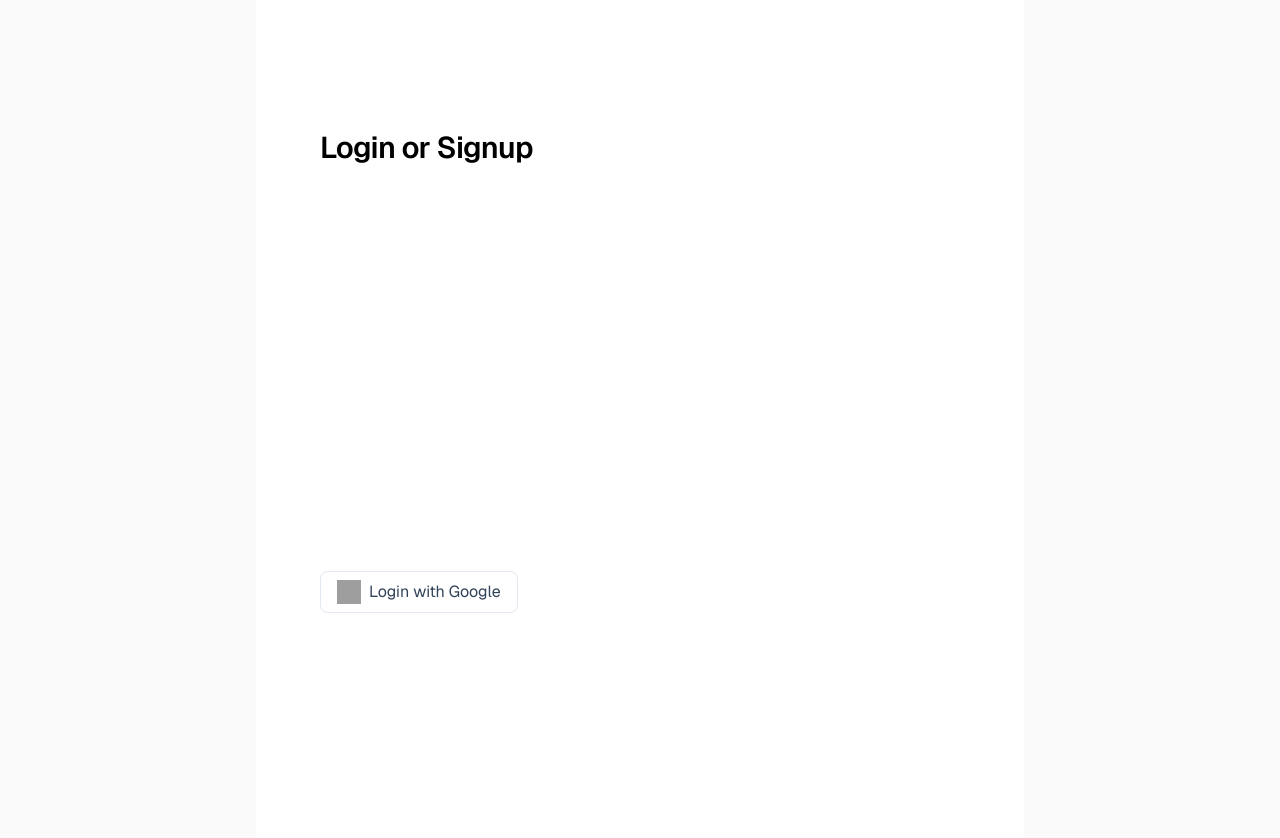
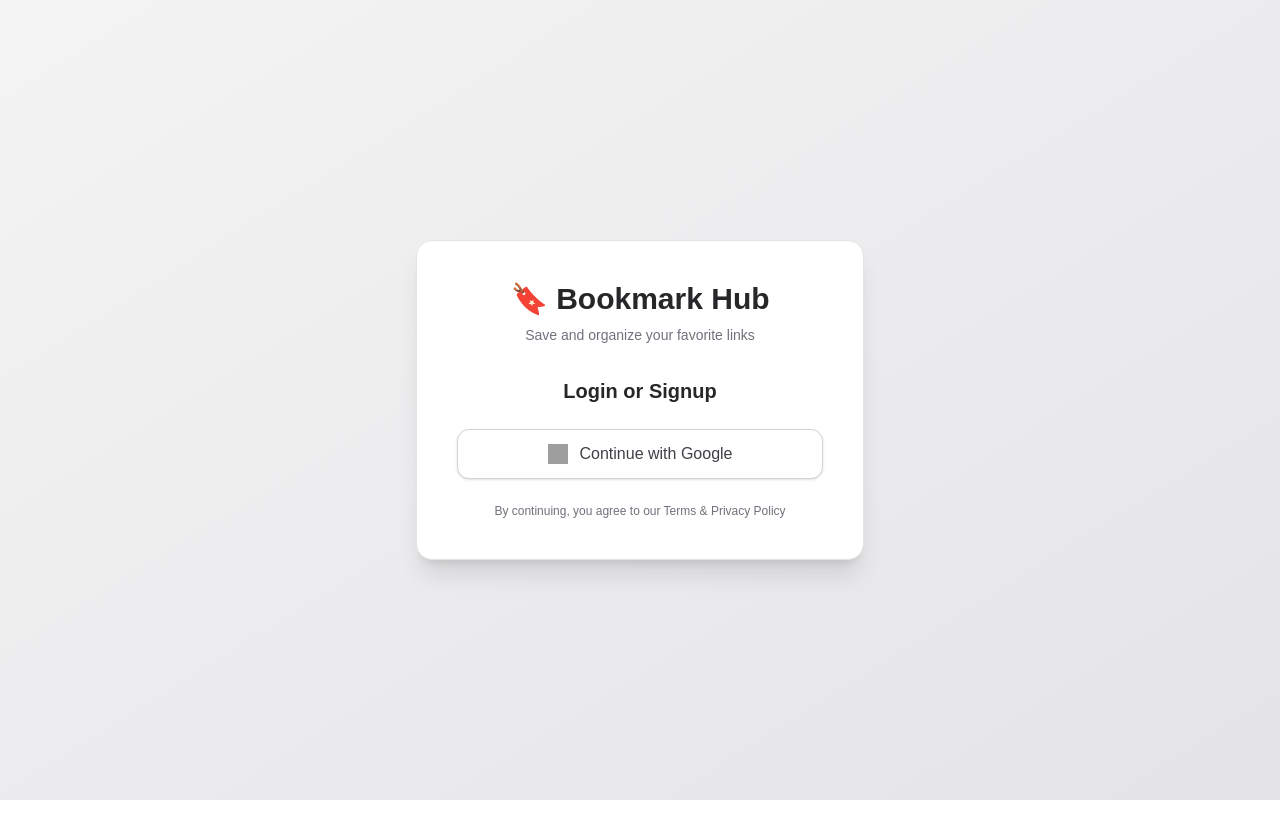
Before and after one commit to denzildsoza/bookmark-app, a Next.js app: page / in a window 1280 px wide. Shown: the top 838 px of the page. After the commit the page ends 800 px from the top, so only its background shows below. Built offline with nearby package versions, Linux system fonts and the light colour scheme; no server answers; grey boxes are pictures that could not be loaded.

Commit message:
updated styles

```diff
--- a/src/app/bookmarks/page.js
+++ b/src/app/bookmarks/page.js
@@ -4,6 +4,7 @@ import { useState } from "react";
 import EditModal from "@/components/EditModal";
 import { useBookmarks } from "@/hooks/useBookmarks";
 import bookmarkTransaction from "@/utills/bookmarkUtils";
+
 export default function BookmarksPage() {
   const [isEdit, setIsEdit] = useState(false);
   const [isAdd, setIsAdd] = useState(false);
@@ -12,66 +13,71 @@ export default function BookmarksPage() {
 
   return (
     <>
-      <div className="flex min-h-screen items-center justify-center bg-zinc-500 font-sans dark:bg-black">
-        <main className="flex min-h-screen w-full max-w-3xl flex-col bg-white dark:bg-black sm:items-start">
+      {/* Background */}
+      <div className="min-h-screen bg-gradient-to-br from-zinc-100 to-zinc-200 dark:from-zinc-900 dark:to-black p-6 flex justify-center">
+        {/* Width Limited Container */}
+        <div className="h-[calc(100vh-3rem)] w-full max-w-5xl bg-white dark:bg-zinc-900 border border-zinc-200 dark:border-zinc-800 shadow-xl rounded-2xl flex flex-col overflow-hidden">
           {/* Header */}
-          <header className="w-full py-4 px-6 border-b border-gray-200 dark:border-gray-700">
-            <h1 className="text-2xl font-bold text-black dark:text-white">
-              Bookmarks
+          <header className="flex items-center justify-between px-8 py-6 border-b border-zinc-200 dark:border-zinc-800">
+            <h1 className="text-2xl font-semibold text-zinc-800 dark:text-white">
+              🔖 Your Bookmarks
             </h1>
+
+            <button
+              onClick={() => setIsAdd(true)}
+              className="px-5 py-2 rounded-xl bg-zinc-900 text-white dark:bg-white dark:text-black hover:opacity-90 transition shadow-sm"
+            >
+              + Add Bookmark
+            </button>
           </header>
 
-          {/* Bookmark List */}
-          <div className="w-full p-6 space-y-3">
-            <div
-              onClick={() => setIsAdd(true)}
-              className="flex items-center justify-between p-4 rounded-lg bg-gray-100 dark:bg-zinc-800 hover:bg-gray-200 dark:hover:bg-zinc-700 transition"
-            >
-              + Add bookmark
-            </div>
+          {/* Scrollable Content */}
+          <div className="flex-1 overflow-y-auto p-8 space-y-4">
             {loading ? (
-              <div className="flex items-center justify-between p-4 rounded-lg bg-gray-100 dark:bg-zinc-800 hover:bg-gray-200 dark:hover:bg-zinc-700 transition">
-                Loading...
+              <div className="p-5 rounded-xl bg-zinc-100 dark:bg-zinc-800 text-center">
+                Loading bookmarks...
+              </div>
+            ) : bookmarks.length === 0 ? (
+              <div className="text-center py-20 text-zinc-500 dark:text-zinc-400">
+                No bookmarks yet. Click <b>Add Bookmark</b> to start ✨
               </div>
             ) : (
-              bookmarks.map((item, index) => (
+              bookmarks.map((item) => (
                 <div
                   key={item.id}
-                  className="flex items-center justify-between p-4 rounded-lg bg-gray-100 dark:bg-zinc-800 hover:bg-gray-200 dark:hover:bg-zinc-700 transition"
+                  className="group flex items-center justify-between p-5 rounded-xl bg-zinc-100 dark:bg-zinc-800 hover:bg-zinc-200 dark:hover:bg-zinc-700 transition shadow-sm hover:shadow-md"
                 >
-                  {/* Title Click */}
-                  <span
+                  <div
                     onClick={() => window.open(item.url, "_blank")}
-                    className="cursor-pointer text-lg font-semibold text-black dark:text-white"
+                    className="cursor-pointer"
                   >
-                    {item.title}
-                  </span>
+                    <p className="font-semibold text-lg text-zinc-800 dark:text-white group-hover:underline">
+                      {item.title}
+                    </p>
+                    <p className="text-sm text-zinc-500 dark:text-zinc-400 truncate max-w-xl">
+                      {item.url}
+                    </p>
+                  </div>
 
-                  <div className="flex gap-3">
-                    {/* Edit Button */}
+                  <div className="flex gap-3 opacity-80 group-hover:opacity-100">
                     <button
                       onClick={() => {
                         setIsEdit(true);
                         setElement(item);
                       }}
-                      className="text-blue-500 hover:text-blue-700 text-lg"
-                      title="Edit"
+                      className="px-3 py-1 rounded-lg text-blue-600 hover:bg-blue-50 dark:hover:bg-blue-900/30"
                     >
                       ✏️
                     </button>
 
-                    {/* Delete Button */}
                     <button
                       onClick={async () =>
                         await bookmarkTransaction({
                           type: "DELETE",
-                          payload: {
-                            id: item.id,
-                          },
+                          payload: { id: item.id },
                         })
                       }
-                      className="text-red-500 hover:text-red-700 text-lg"
-                      title="Delete"
+                      className="px-3 py-1 rounded-lg text-red-600 hover:bg-red-50 dark:hover:bg-red-900/30"
                     >
                       ✕
                     </button>
@@ -80,8 +86,9 @@ export default function BookmarksPage() {
               ))
             )}
           </div>
-        </main>
+        </div>
       </div>
+
       <EditModal
         isOpen={isEdit}
         closeModal={() => setIsEdit(false)}
@@ -89,10 +96,11 @@ export default function BookmarksPage() {
         header="Edit Bookmark"
         transaction="UPDATE"
       />
+
       <EditModal
         isOpen={isAdd}
         closeModal={() => setIsAdd(false)}
-        bookmark={element}
+        bookmark={{}}
         header="Add Bookmark"
         transaction="ADD"
       />
--- a/src/app/page.js
+++ b/src/app/page.js
@@ -1,35 +1,58 @@
 "use client";
 import { supabase } from "@/utills/supabase";
+import { useState } from "react";
 
 export default function Home() {
+  const [loading, setLoading] = useState(false);
+
   const login = async () => {
+    setLoading(true);
     await supabase.auth.signInWithOAuth({
       provider: "google",
-      options: {
-        redirectTo: "http://localhost:3000/bookmarks",
-      },
+      options: { redirectTo: "http://localhost:3000/bookmarks" },
     });
+    setLoading(false);
   };
+
   return (
-    <div className="flex min-h-screen items-center justify-center bg-zinc-50 font-sans dark:bg-black">
-      <main className="flex min-h-screen w-full max-w-3xl flex-col items-center justify-between py-32 px-16 bg-white dark:bg-black sm:items-start">
-        <div className="flex flex-col items-center gap-6 text-center sm:items-start sm:text-left">
-          <h1 className="max-w-xs text-3xl font-semibold leading-10 tracking-tight text-black dark:text-zinc-50">
-            Login or Signup
-          </h1>
-          <div className="flex items-center justify-center h-screen dark:bg-gray-800">
-            <button className="px-4 py-2 border flex gap-2 border-slate-200 dark:border-slate-700 rounded-lg text-slate-700 dark:text-slate-200 hover:border-slate-400 dark:hover:border-slate-500 hover:text-slate-900 dark:hover:text-slate-300 hover:shadow transition duration-150">
-              <img
-                className="w-6 h-6"
-                src="https://www.svgrepo.com/show/475656/google-color.svg"
-                loading="lazy"
-                alt="google logo"
-              />
-              <span onClick={login}>Login with Google</span>
-            </button>
+    <div className="min-h-screen flex items-center justify-center bg-gradient-to-br from-zinc-100 to-zinc-200 dark:from-zinc-900 dark:to-black px-4">
+      <div className="w-full max-w-md rounded-2xl bg-white dark:bg-zinc-900 shadow-xl border border-zinc-200 dark:border-zinc-800 p-10">
+        {/* Logo */}
+        <div className="flex flex-col items-center text-center mb-8">
+          <div className="text-3xl font-bold text-zinc-800 dark:text-white">
+            🔖 Bookmark Hub
           </div>
+          <p className="text-sm text-zinc-500 dark:text-zinc-400 mt-2">
+            Save and organize your favorite links
+          </p>
         </div>
-      </main>
+
+        {/* Heading */}
+        <h1 className="text-xl font-semibold text-center text-zinc-800 dark:text-white mb-6">
+          Login or Signup
+        </h1>
+
+        {/* Button */}
+        <button
+          onClick={login}
+          disabled={loading}
+          className="w-full flex items-center justify-center gap-3 px-5 py-3 rounded-xl border border-zinc-300 dark:border-zinc-700 bg-white dark:bg-zinc-800 hover:bg-zinc-50 dark:hover:bg-zinc-700 transition shadow-sm hover:shadow-md"
+        >
+          <img
+            className="w-5 h-5"
+            src="https://www.svgrepo.com/show/475656/google-color.svg"
+            alt="Google"
+          />
+          <span className="font-medium text-zinc-700 dark:text-zinc-200">
+            {loading ? "Redirecting..." : "Continue with Google"}
+          </span>
+        </button>
+
+        {/* Footer */}
+        <p className="text-xs text-center text-zinc-500 dark:text-zinc-400 mt-6">
+          By continuing, you agree to our Terms & Privacy Policy
+        </p>
+      </div>
     </div>
   );
 }
```
